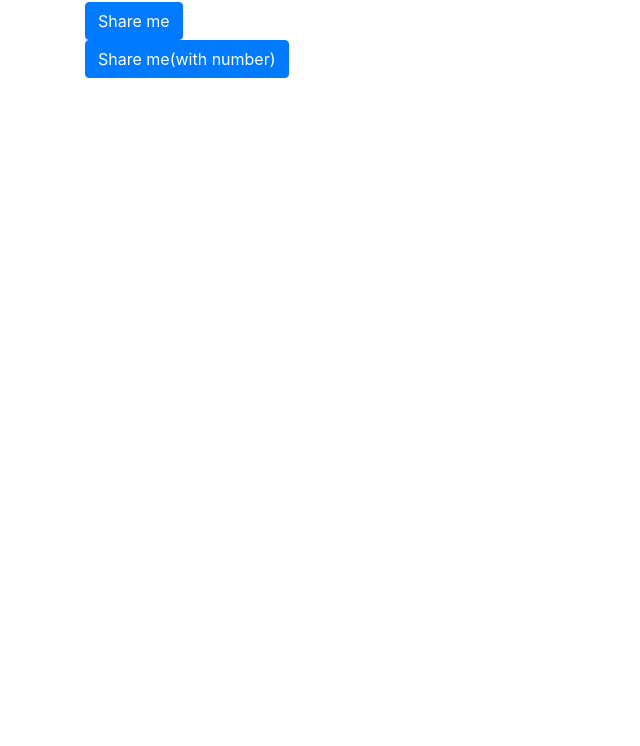
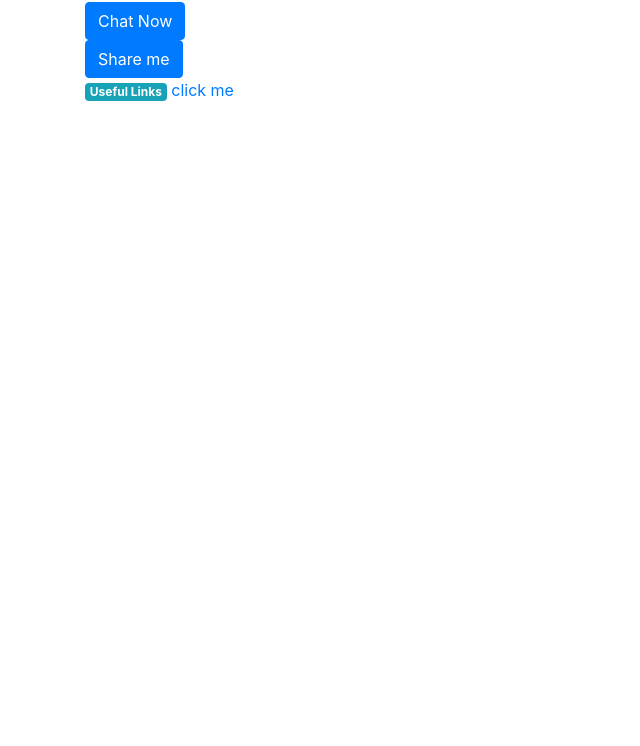
Before and after one commit to jitangupta/whatsapp-share, a plain HTML site: page index.html in a window 1280 px wide. Shown: the part 54-800 px from the top of the page, without its empty margins (0-640 px from the left). Drawn offline with nearby package versions, Linux system fonts and the light colour scheme.

Commit message:
added useful link

```diff
--- a/index.html
+++ b/index.html
@@ -14,8 +14,11 @@
   <body>
     <div class="container">
       <h1>Share on whatapp</h1>
-      <a href="https://wa.me/+919967206276?text=sujwel.com/ProductDetails?ProductId=29" class="btn btn-primary">Share me</a><br>
-      <a href="https://wa.me/?text=sujwel.com/ProductDetails?ProductId=29" class="btn btn-primary">Share me(with number)</a>
+      <a href="https://wa.me/+919967206276?text=sujwel.com/ProductDetails?ProductId=29" class="btn btn-primary">Chat Now</a><br>
+      <a href="https://wa.me/?text=sujwel.com/ProductDetails?ProductId=29" class="btn btn-primary">Share me</a><br>
+
+      <h3 class="badge badge-info">Useful Links</h3>
+      <a href="https://faq.whatsapp.com/en/general/26000030" target="_blank">click me</a>
     </div>
   </body>
 </html>
```
